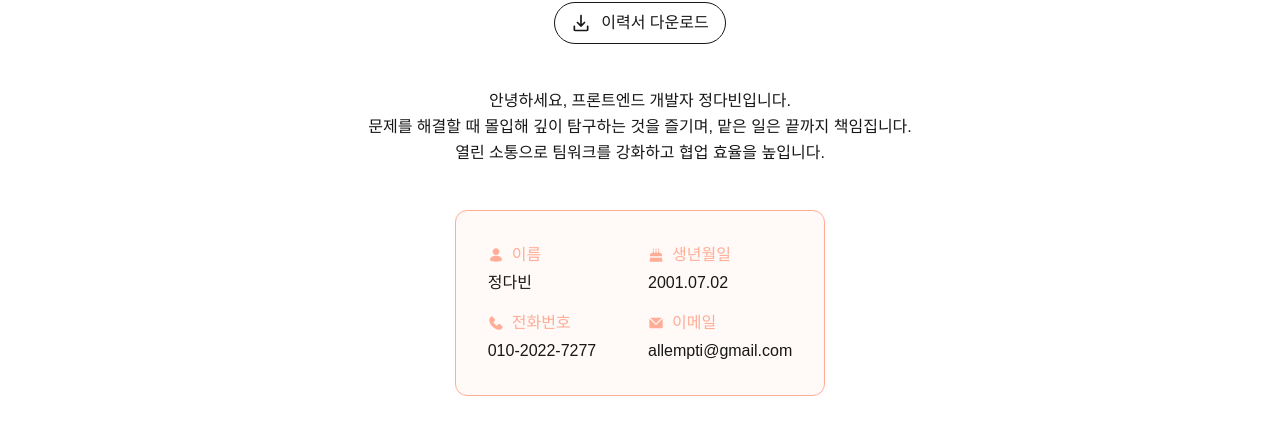
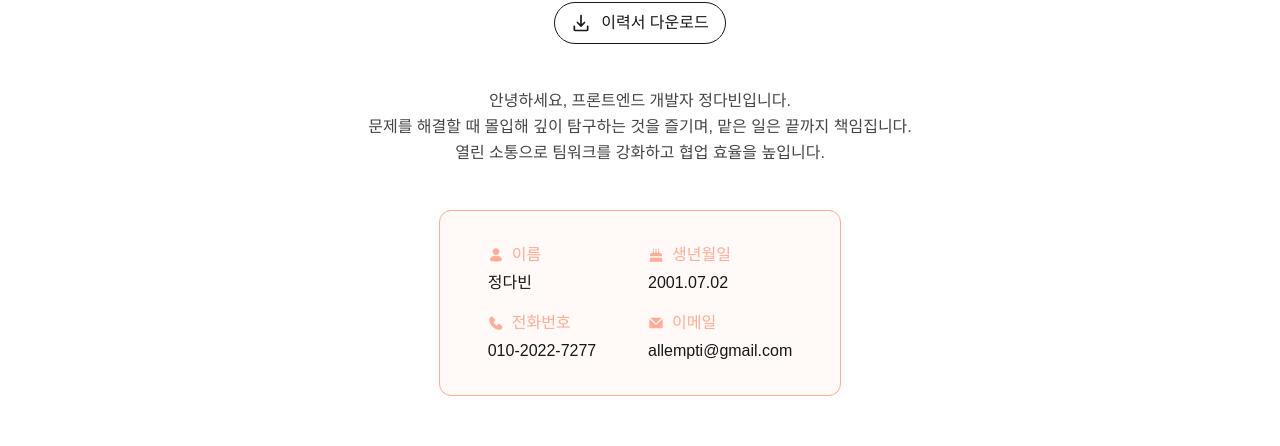
Before and after one commit to allkong/portfolio, a Next.js app: page / in a window 1280 px wide. Shown: the part 962-1408 px from the top of the page. Built offline with nearby package versions, Linux system fonts and the light colour scheme.

Commit message:
design: 자기소개 배열 수정

```diff
--- a/src/components/section/about.tsx
+++ b/src/components/section/about.tsx
@@ -9,6 +9,12 @@ const INFO = [
   { icon: CakeIcon, label: '생년월일', value: '2001.07.02' },
   { icon: PhoneIcon, label: '전화번호', value: '010-2022-7277' },
   { icon: MailIcon, label: '이메일', value: 'allempti@gmail.com' },
+];
+
+const INTRO = [
+  '안녕하세요, 프론트엔드 개발자 정다빈입니다.',
+  '문제를 해결할 때 몰입해 깊이 탐구하는 것을 즐기며, 맡은 일은 끝까지 책임집니다.',
+  '열린 소통으로 팀워크를 강화하고 협업 효율을 높입니다.',
 ];
 
 const About = () => {
@@ -28,24 +34,24 @@ const About = () => {
         </a>
       </div>
 
-      <p className="text-fg flex flex-col items-center text-center text-sm leading-relaxed sm:text-base">
-        <span>안녕하세요, 프론트엔드 개발자 정다빈입니다.</span>
-        <span>문제를 해결할 때 몰입해 깊이 탐구하는 것을 즐기며, 맡은 일은 끝까지 책임집니다.</span>
-        <span>열린 소통으로 팀워크를 강화하고 협업 효율을 높입니다.</span>
+      <p className="text-fg flex max-w-prose flex-col items-center text-center text-sm leading-relaxed opacity-80 sm:text-base">
+        {INTRO.map((line, i) => (
+          <span key={i}>{line}</span>
+        ))}
       </p>
 
-      <div className="border-primary bg-primary/8 rounded-xl border p-4 sm:p-8">
-        <ul className="grid grid-cols-2 gap-4 sm:grid-cols-2">
+      <div className="border-primary bg-primary/8 rounded-xl border p-4 sm:px-12 sm:py-8">
+        <dl className="grid grid-cols-2 gap-4 sm:grid-cols-2">
           {INFO.map((item) => (
-            <li key={item.label} className="flex flex-col gap-1">
-              <div className="flex items-center gap-2">
-                <item.icon className="text-primary w-4" />
+            <div key={item.label} className="flex flex-col gap-1">
+              <dt className="flex items-center gap-2">
+                <item.icon aria-hidden className="text-primary h-4 w-4" />
                 <span className="text-primary font-semibold sm:font-medium">{item.label}</span>
-              </div>
-              <span>{item.value}</span>
-            </li>
+              </dt>
+              <dd>{item.value}</dd>
+            </div>
           ))}
-        </ul>
+        </dl>
       </div>
     </section>
   );
```
